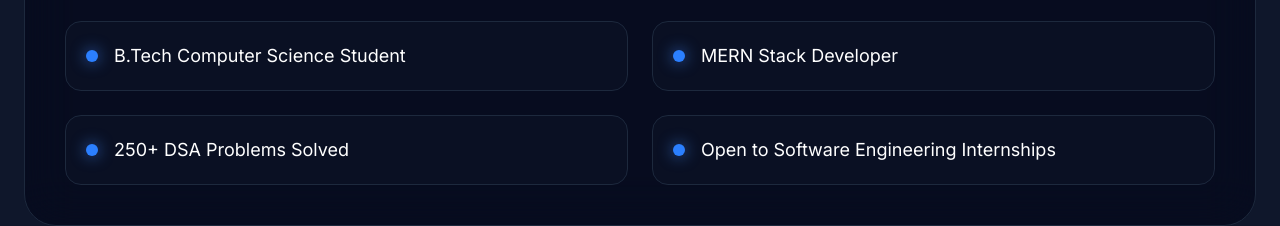
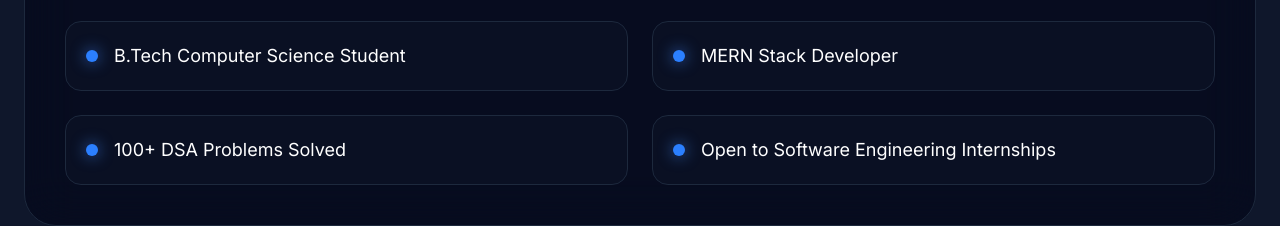
Before and after one commit to ashok-8081/Ashok-Portfolio, a React (Vite) app: page / in a window 1280 px wide. Shown: the part 1760-1986 px from the top of the page. Built offline with nearby package versions, Linux system fonts and the light colour scheme.

Commit message:
Resume Updated Uploaded

```diff
--- a/src/data/portfolioData.js
+++ b/src/data/portfolioData.js
@@ -67,7 +67,7 @@
 
       "MERN Stack Developer",
 
-      "250+ DSA Problems Solved",
+      "100+ DSA Problems Solved",
 
       "Open to Software Engineering Internships",
     ],
```
Also changed, not shown: 1 other file (tests, documents, lock files or other folders).
